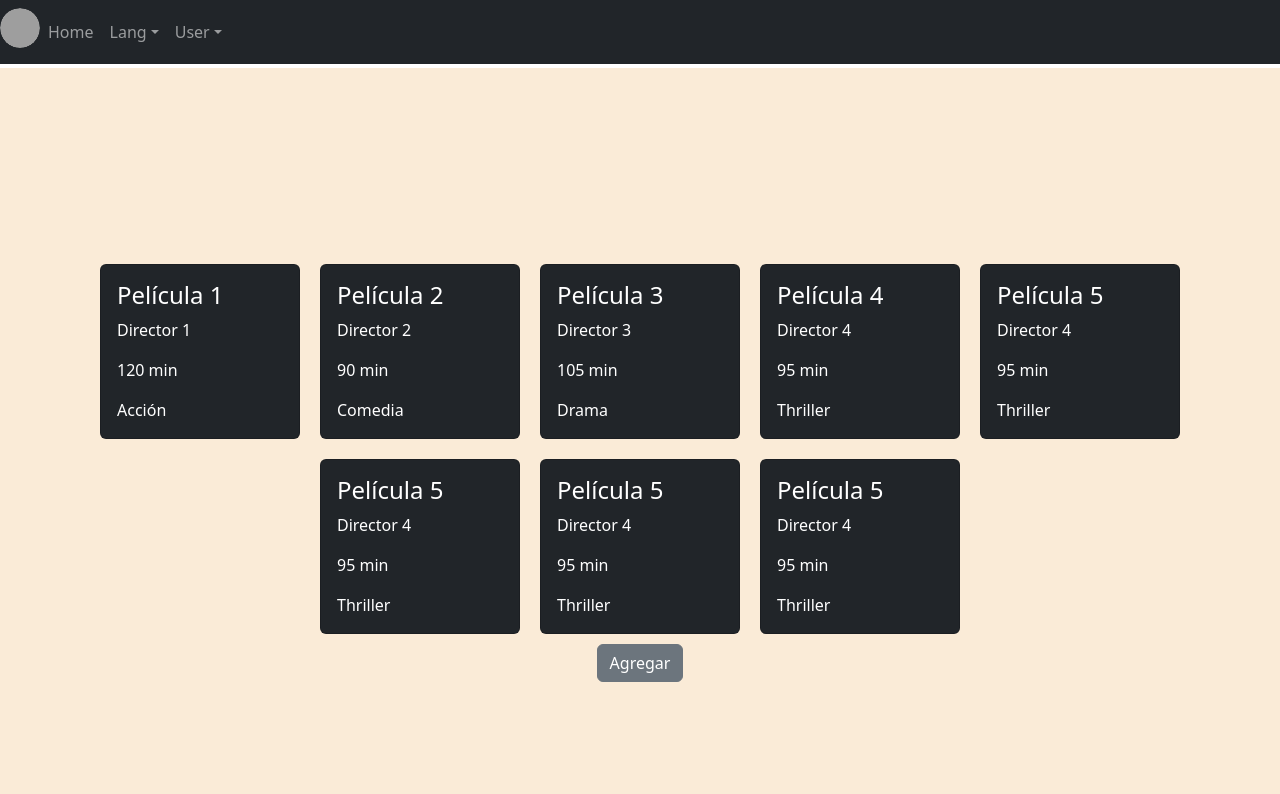
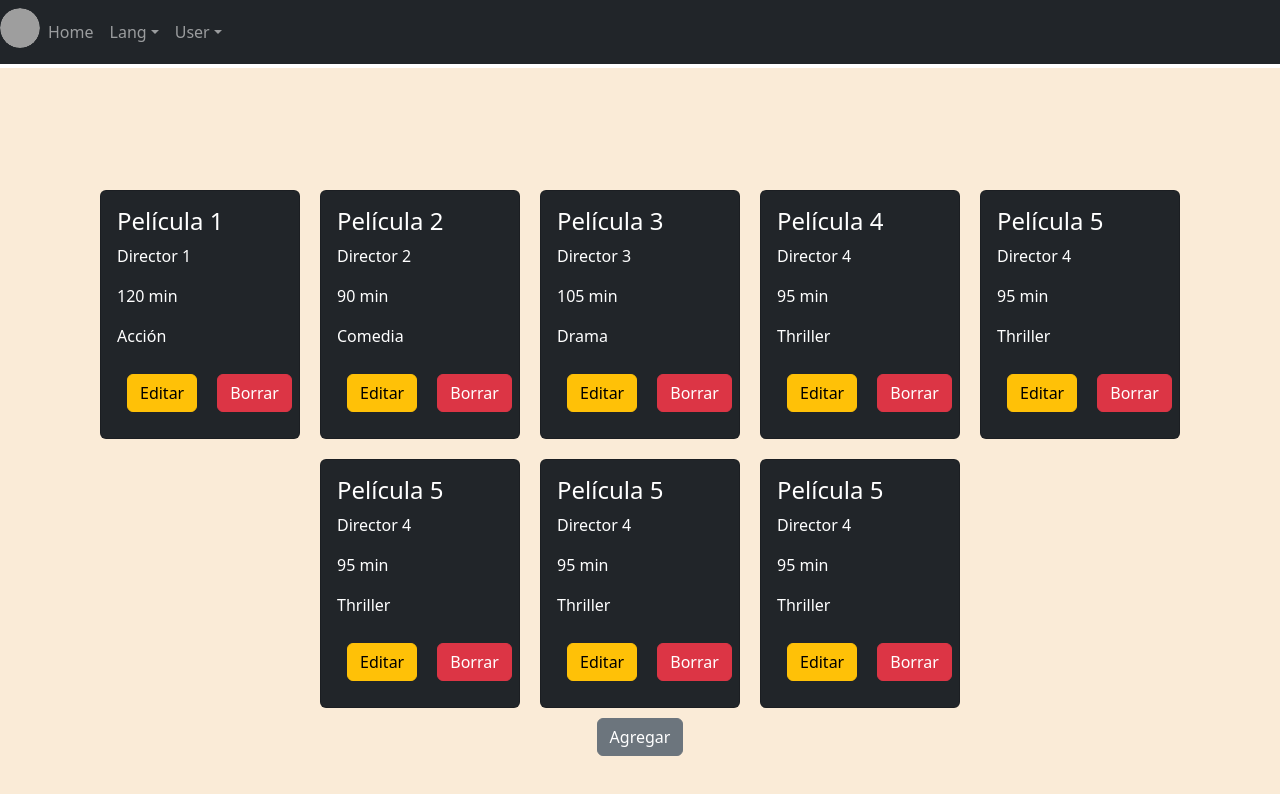
Before and after one commit to oscarmuguelb/Crud-din-mico, a Vue app in the folder cliente/: page / in a window 1280 px wide. Shown: the top 794 px of the page. Built offline with nearby package versions, Linux system fonts and the light colour scheme; grey boxes are pictures that could not be loaded.

Commit message:
denuevo con botones

```diff
--- a/cliente/src/views/CrudMovies.vue
+++ b/cliente/src/views/CrudMovies.vue
@@ -12,6 +12,10 @@
         <b-card-text>{{ movie.director }}</b-card-text>
         <b-card-text>{{ movie.duration }}</b-card-text>
         <b-card-text>{{ movie.genre }}</b-card-text>
+        <div class="optionsCont">
+          <b-button class="optionsCards" variant="warning">Editar</b-button>
+          <b-button class="optionsCards" variant="danger">Borrar</b-button>
+        </div>
       </b-card>
     </div>
     <div class="modal-container">
@@ -148,7 +152,10 @@ export default {
   justify-content: center;
   background-color: antiquewhite;
 }
-
+.optionsCont{
+    flex-direction: row;
+    display: flex;
+}
 .card-container {
   display: flex;
   flex-wrap: wrap;
@@ -160,7 +167,9 @@ export default {
   margin: 10px;
   width: 200px;
 }
-
+.optionsCards {
+  margin: 10px;
+}
 .modal-container {
   display: flex;
   justify-content: center;
```
Lines whose indentation alone changed are shown as unchanged.
